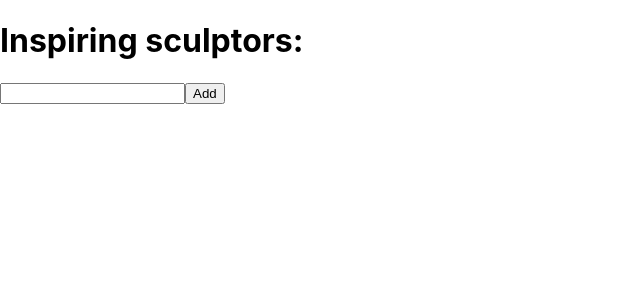
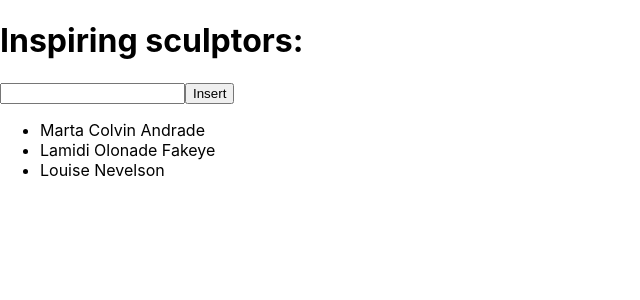
Before and after one commit to jdana111/sb10_reactdev1, a React (Create React App) app: page / in a window 1280 px wide. Shown: the top 300 px of the page, without its empty margins (0-640 px from the left). Built offline with nearby package versions, Linux system fonts and the light colour scheme.

Commit message:
Splicing in objects to an array.

```diff
--- a/src/App.js
+++ b/src/App.js
@@ -1,24 +1,45 @@
-import { useState } from "react";
+import { useState } from 'react';
 
-let nextId = 0;
+let nextId = 3;
+const initialArtists = [
+  { id: 0, name: 'Marta Colvin Andrade' },
+  { id: 1, name: 'Lamidi Olonade Fakeye'},
+  { id: 2, name: 'Louise Nevelson'},
+];
 
 export default function List() {
-  const [name, setName] = useState("");
-  const [artists, setArtists] = useState([]);
+  const [name, setName] = useState('');
+  const [artists, setArtists] = useState(
+    initialArtists
+  );
+
+  function handleClick() {
+    const insertAt = 1; // Could be any index
+    const nextArtists = [
+      // Items before the insertion point:
+      ...artists.slice(0, insertAt),
+      // New item:
+      { id: nextId + 1, name },
+      // Items after the insertion point:
+      ...artists.slice(insertAt)
+    ];
+    console.log('nextId = ', nextId)
+    setArtists(nextArtists);
+    setName('');
+  }
 
   return (
     <>
       <h1>Inspiring sculptors:</h1>
-      <input value={name} onChange={(e) => setName(e.target.value)} />
-      <button
-        onClick={() => {
-          setArtists([...artists, { id: nextId++, name: name }]);
-        }}
-      >
-        Add
+      <input
+        value={name}
+        onChange={e => setName(e.target.value)}
+      />
+      <button onClick={handleClick}>
+        Insert
       </button>
       <ul>
-        {artists.map((artist) => (
+        {artists.map(artist => (
           <li key={artist.id}>{artist.name}</li>
         ))}
       </ul>
```
